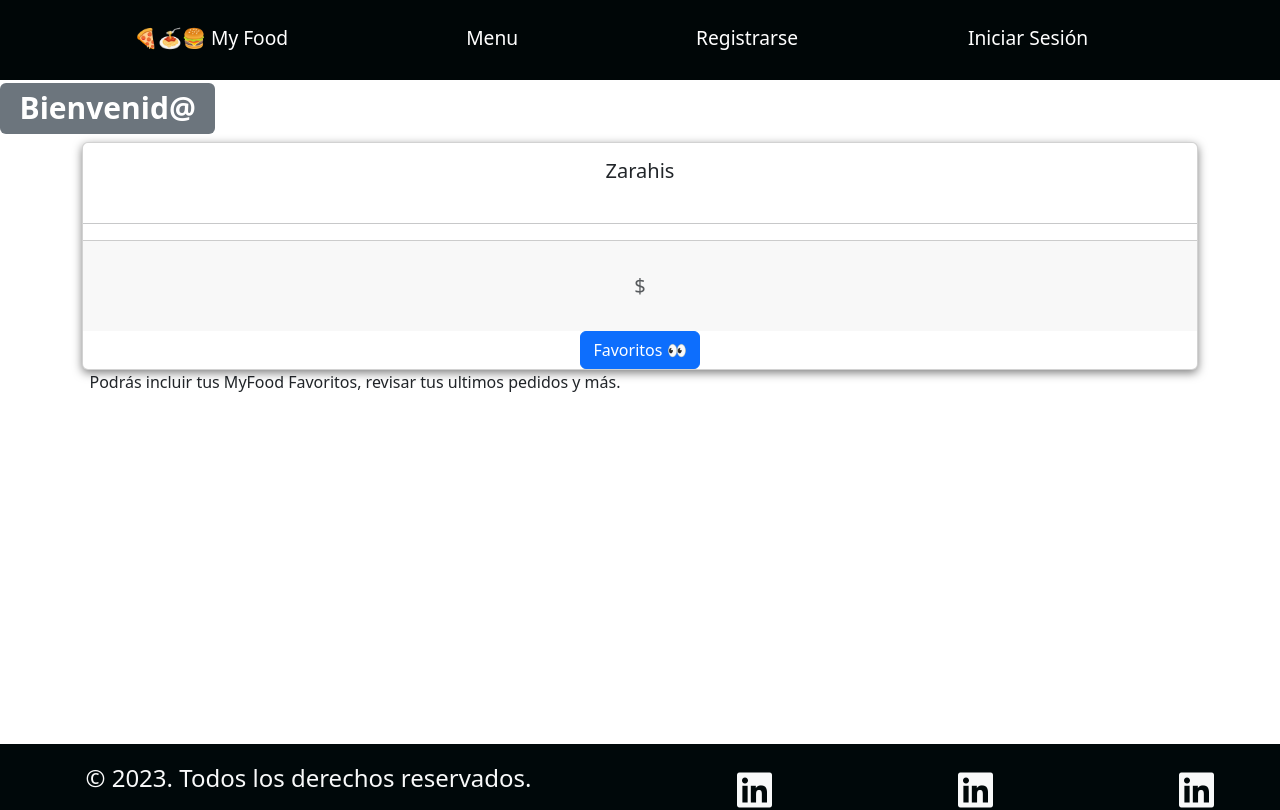
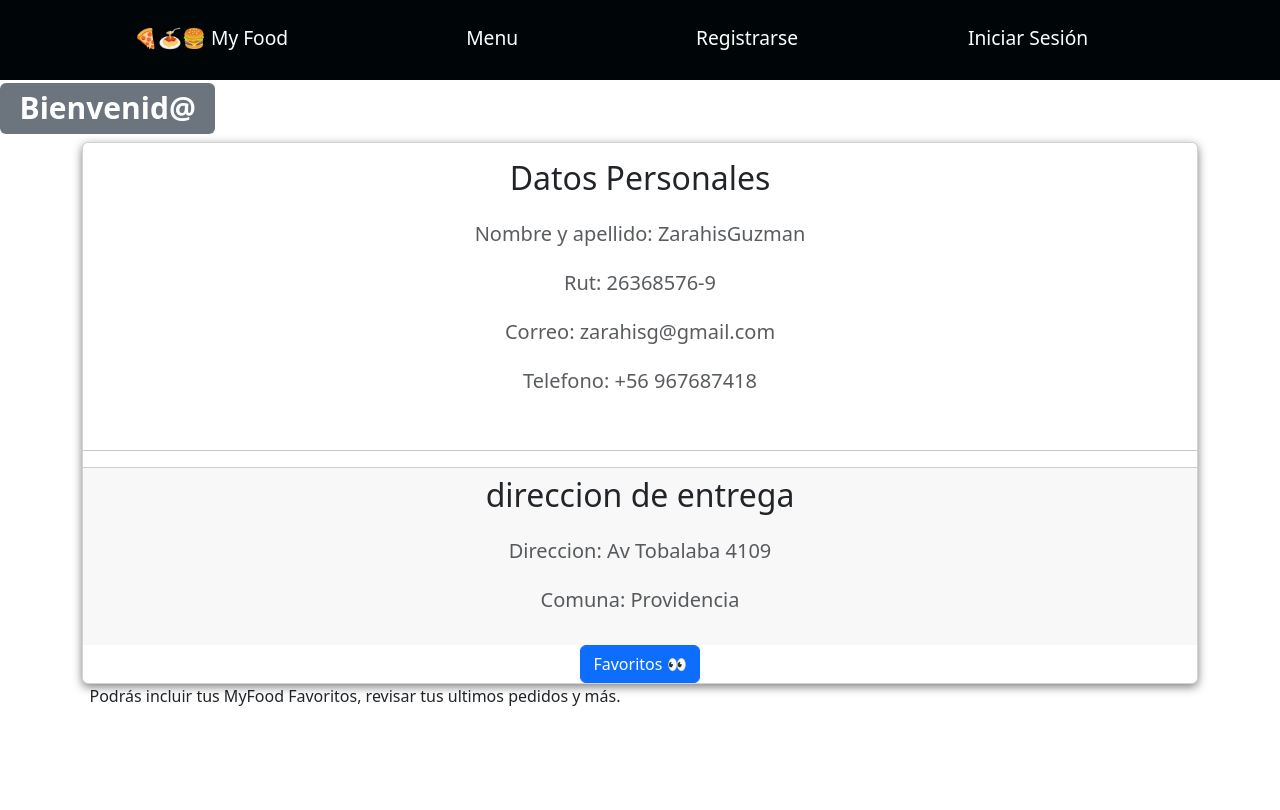
Before and after one commit to roger-rd/Proyecto_FInal_Desafio_Latam, a React (Vite) app: page /perfil in a window 1280 px wide. Shown: the top 810 px of the page. Built offline with nearby package versions, Linux system fonts and the light colour scheme.

Commit message:
se modifica el json de mayuscula a minuscula, el json

```diff
--- a/public/usuarios.json
+++ b/public/usuarios.json
@@ -3,13 +3,15 @@
       "id": "U001",
       "nombre": "Zarahis",
       "apellido":"Guzman",
-      "Rut":"26368576-9",
-      "Telefono":"+56967687418",
-      "Direccion":"Providencia,Av Tobalaba 4109",
-      "Correo":"zarahisg@gmail.com",
-      "Contraseña":"******",
-      "Fecha de Registro":"13-07-23",
-      "Activo":"Si",
-      "Rol":"usuario"
+      "rut":"26368576-9",
+      "telefono":"+56 967687418",
+      "direccion":"Av Tobalaba ",
+      "numeroDeCalle":"4109",
+      "comuna":"Providencia",
+      "correo":"zarahisg@gmail.com",
+      "contraseña":"******",
+      "fecha de registro":"13-07-23",
+      "activo":"Si",
+      "rol":"usuario"
     }
   ]
--- a/src/context/PerfilContext.jsx
+++ b/src/context/PerfilContext.jsx
@@ -13,10 +13,12 @@ export default function perfilProvider({ children }) {
             if (!response.ok) throw "NO SE PUEDE DESPLEGAR LA INFORMACIÓN"
             const data = await response.json()
             setUsuarios(data)
+
         } catch (error) {
             setError(error)
         }
     }
+
 
 
     useEffect(() => {                    //llamada a fx getData() para renderizar 1 vez el sitio
--- a/src/view/Perfil.jsx
+++ b/src/view/Perfil.jsx
@@ -21,8 +21,8 @@ export default function Perfil() {
           <span className="badge bg-secondary">Bienvenid@</span>
         </h1>
       </div>
-      <div class="container text-center">
-        <div class="row">
+      <div className="container text-center">
+        <div className="row">
           <div>
             {/* <Carousel/> */}
             <div className="perfil">
@@ -32,11 +32,22 @@ export default function Perfil() {
                     <div className="col">
                       <div className="card h-100">
                         <div className="card-body">
-                          <h5 className="card-title">{item.nombre}</h5>
+                          <h2>Datos Personales</h2>
+                          <h5 className="text-muted">Nombre y apellido: <span>{item.nombre}{item.apellido}</span> </h5>
+                          <h5 className="text-muted"> Rut: {item.rut}</h5>
+                          <h5 className="text-muted"> Correo: {item.correo}</h5>
+                          <h5 className="text-muted"> Telefono: {item.telefono}</h5>
+
                         </div>
                         <hr />
                         <div className="card-footer">
-                          <h5 className="text-muted">$ {item.correo}</h5>
+                        <h2>direccion de entrega</h2>
+                        <h5 className="text-muted"> Direccion: {item.direccion}{item.numeroDeCalle} </h5>
+                        <h5 className="text-muted"> Comuna: {item.comuna}</h5>
+
+
+
+
                         </div>
                         <div className="buttonHome">
                           <button
@@ -54,7 +65,7 @@ export default function Perfil() {
                 ))}
             </div>
           </div>
-          <div class="col-6">
+          <div className="col-6">
             Podrás incluir tus MyFood Favoritos, revisar tus ultimos pedidos y
             más.
           </div>
@@ -63,80 +74,3 @@ export default function Perfil() {
     </>
   );
 }
-
-
-
-
-
-
-
-
-
-
-
-
-
-
-
-
-
-
-
-
-
-
-// import React, { useEffect, useContext,  } from "react";
-// import { UserContext } from "../context/UserContext";
-// import { perfilContext } from "../context/PerfilContext";
-
-// export default function Perfil() {
-//   const { setUsuario } = useContext(UserContext);
-//   const { setUsuarios} = useContext(perfilContext);
-
-//   useEffect(() => {
-//     const usuarioLocalStorage = localStorage.getItem("usuario");
-//     if (usuarioLocalStorage) {
-//       // Si hay un usuario registrado en el localStorage, actualiza el contexto
-//       setUsuario(JSON.parse(usuarioLocalStorage));
-//     }
-//   }, []);
-
-
-//   return (
-//     <><div>
-//       <h1> <span className="badge bg-secondary">Bienvenid@</span></h1>
-//     </div><div class="container text-center">
-//         <div class="row">
-//         <div >
-//          {/* <Carousel/> */}
-//                 <div className="perfil" >
-//                     {usuarios.map(item =>(
-//                         <div className="row-cols-1 row-cols-md-1 " key={item.id} >
-//                             <div className="col">
-//                                 <div className="card h-100">
-//                                     <div className="card-body">
-//                                         <h5 className="card-title">{item.nombre}</h5>
-//                                     </div>
-//                                     <hr />
-//                                     <div className="card-footer" >
-//                                         <h5 className="text-muted">$ {item.correo}</h5>
-//                                     </div>
-//                                     <div className="buttonHome">
-//                                         <button className="btn btn-primary" onClick={() => {
-//                                             navigate(`/Favoritos/${item.id}`);
-//                                         }}>Favoritos 👀</button>
-
-//                                     </div>
-//                                 </div>
-//                             </div>
-//                         </div>
-
-//                     ))}
-//                 </div>
-//             </div>
-//           <div class="col-6">Podrás incluir tus MyFood Favoritos, revisar tus ultimos pedidos y más. </div>
-
-//         </div>
-//       </div></>
-//   );
-// }
```
